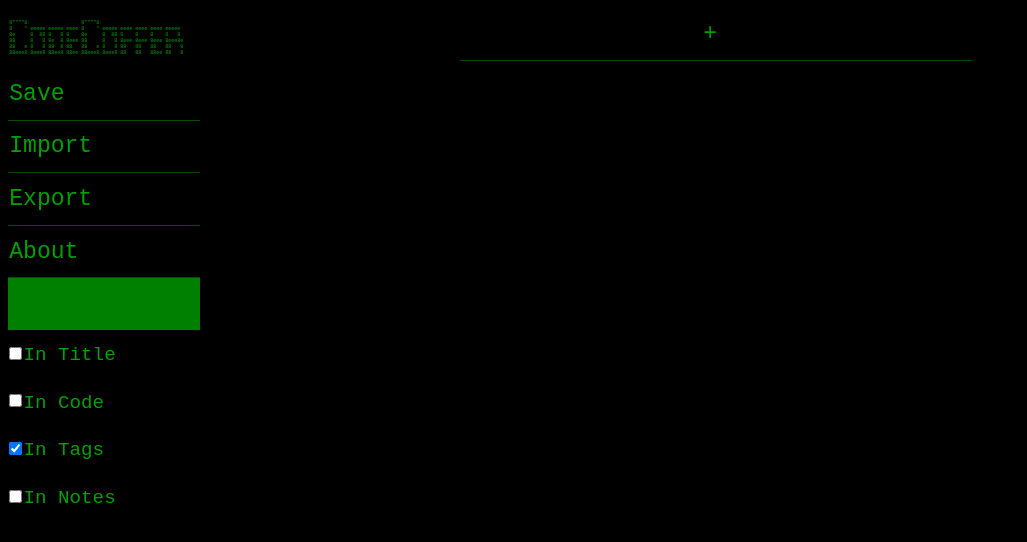
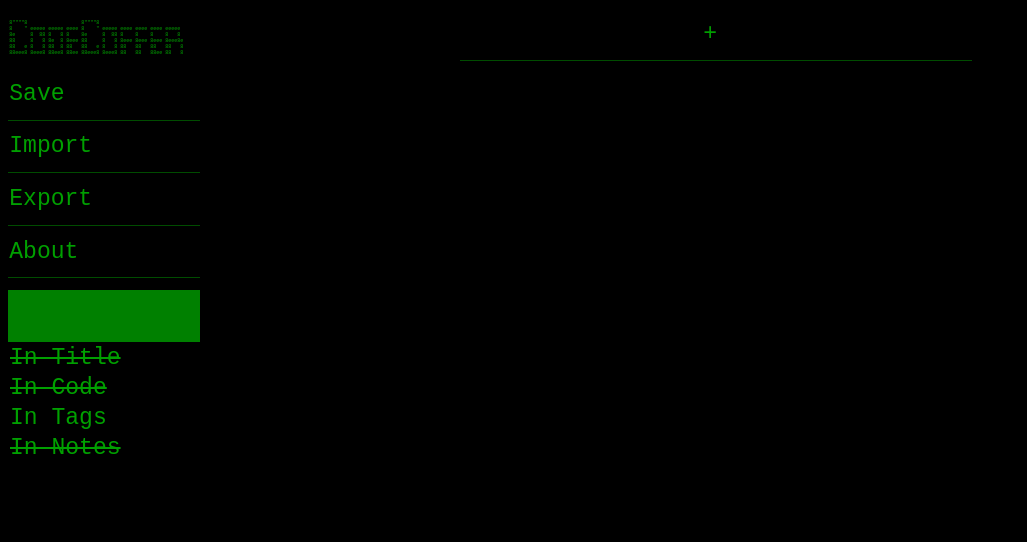
Before and after one commit to developerjaym/CodeCoffer, an Angular app: page / in a window 1280 px wide. Shown: the top 542 px of the page, without its empty margins (0-1027 px from the left). Built offline with nearby package versions, Linux system fonts and the light colour scheme.

Commit message:
checkbox style changes

```diff
--- a/src/app/search-box/search-box.component.css
+++ b/src/app/search-box/search-box.component.css
@@ -2,3 +2,12 @@ div {
   display: flex;
   flex-direction: column;
 }
+
+button {
+  border: none;
+  padding: 2px;
+}
+
+.unchecked {
+  text-decoration: line-through;
+}
--- a/src/app/search-box/search-box.component.html
+++ b/src/app/search-box/search-box.component.html
@@ -1,19 +1,11 @@
 <div>
   <input #searchBox id="search-box" (keyup)="search(searchBox.value)" />
-  <span class="checkbox">
-    <input type="checkbox" [(ngModel)]="searchParameters.title" (ngModelChange)="search(searchBox.value)" />
-    <label>In Title</label>
-  </span>
-  <span class="checkbox">
-    <input type="checkbox" [(ngModel)]="searchParameters.code" (ngModelChange)="search(searchBox.value)" />
-    <label>In Code</label>
-  </span>
-  <span class="checkbox">
-    <input type="checkbox" [(ngModel)]="searchParameters.tags" (ngModelChange)="search(searchBox.value)" />
-    <label>In Tags</label>
-  </span>
-  <span class="checkbox">
-    <input type="checkbox" [(ngModel)]="searchParameters.notes" (ngModelChange)="search(searchBox.value)" />
-    <label>In Notes</label>
-  </span>
+  <button [ngClass]="searchParameters.title ? '' : 'unchecked'" (click)="searchParameters.title = !searchParameters.title; search(searchBox.value)">In
+    Title</button>
+  <button [ngClass]="searchParameters.code ? '' : 'unchecked'" (click)="searchParameters.code = !searchParameters.code; search(searchBox.value)">In
+    Code</button>
+  <button [ngClass]="searchParameters.tags ? '' : 'unchecked'" (click)="searchParameters.tags = !searchParameters.tags; search(searchBox.value)">In
+    Tags</button>
+  <button [ngClass]="searchParameters.notes ? '' : 'unchecked'" (click)="searchParameters.notes = !searchParameters.notes; search(searchBox.value)">In
+    Notes</button>
 </div>
--- a/src/app/snippet-box/snippet-box.component.css
+++ b/src/app/snippet-box/snippet-box.component.css
@@ -8,9 +8,18 @@
 }
 
 textarea {
-  height: 15vh;
   min-width: 100%;
   max-width: 100%;
+}
+
+.notes-area {
+  min-height: 100px;
+  height: 15vh;
+}
+
+.code-area {
+  min-height: 100px;
+  height: 20vh;
 }
 
 .title {
--- a/src/app/snippet-box/snippet-box.component.html
+++ b/src/app/snippet-box/snippet-box.component.html
@@ -2,6 +2,6 @@
   <input type="text" class="title" [(ngModel)]="snippet.title">
   <input type="text" [(ngModel)]="snippet.tags">
   <textarea class="code-area" [(ngModel)]="snippet.code"></textarea>
-  <textarea [(ngModel)]="snippet.notes"></textarea>
+  <textarea class="notes-area" [(ngModel)]="snippet.notes"></textarea>
   <button (click)="delete(snippet.id)" class="delete-button">Delete</button>
 </div>
--- a/src/styles.css
+++ b/src/styles.css
@@ -44,6 +44,10 @@ app-export, app-import, app-about {
   align-items: center;
   max-width: 100vw;
   width: 100%;
+}
+
+app-search-box {
+  margin-top: 12px;
 }
 
 /*Tags*/
```
Also changed, not shown: package.json (+3 -4 lines), 2 other files (tests, documents, lock files or other folders).
